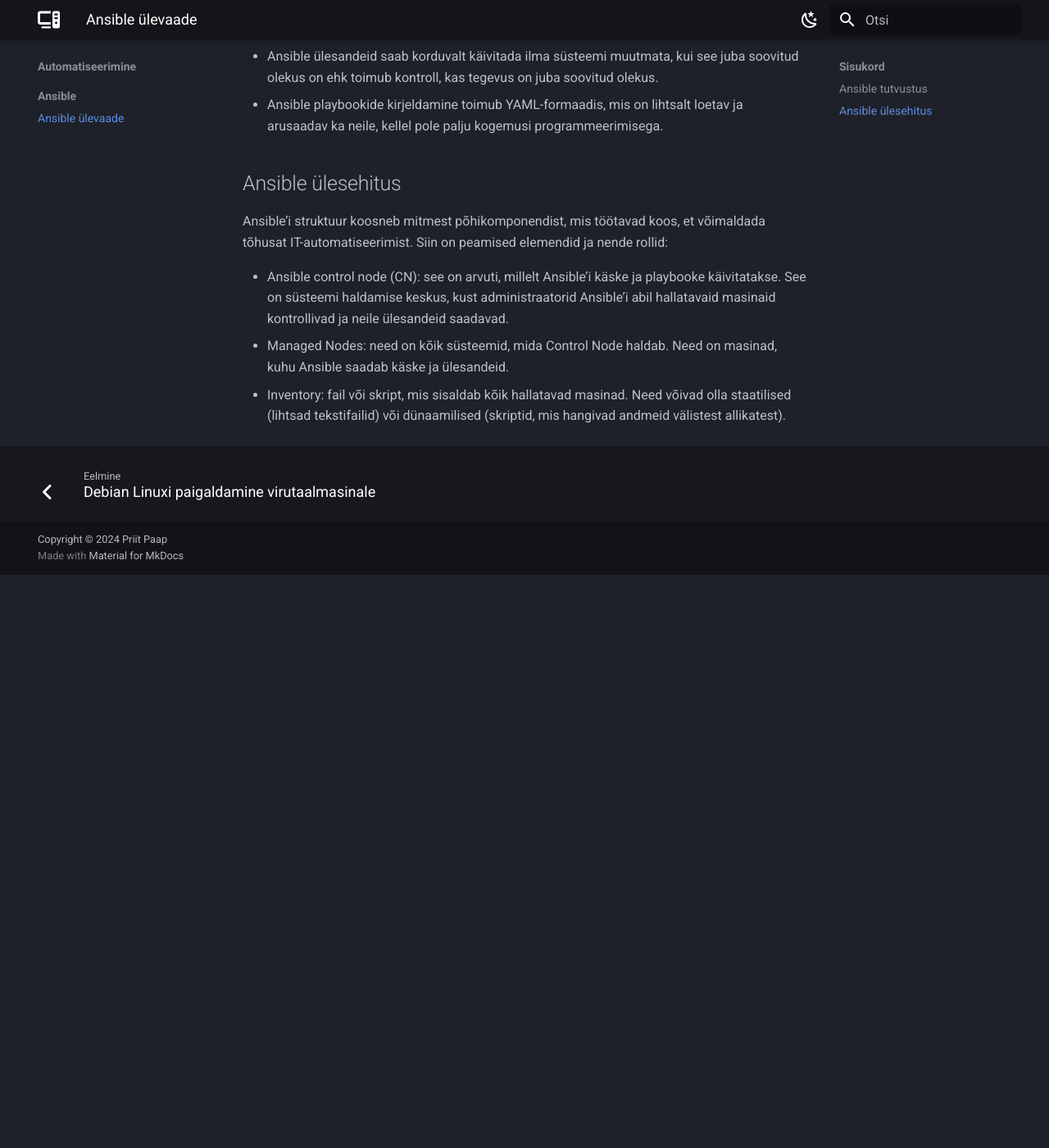
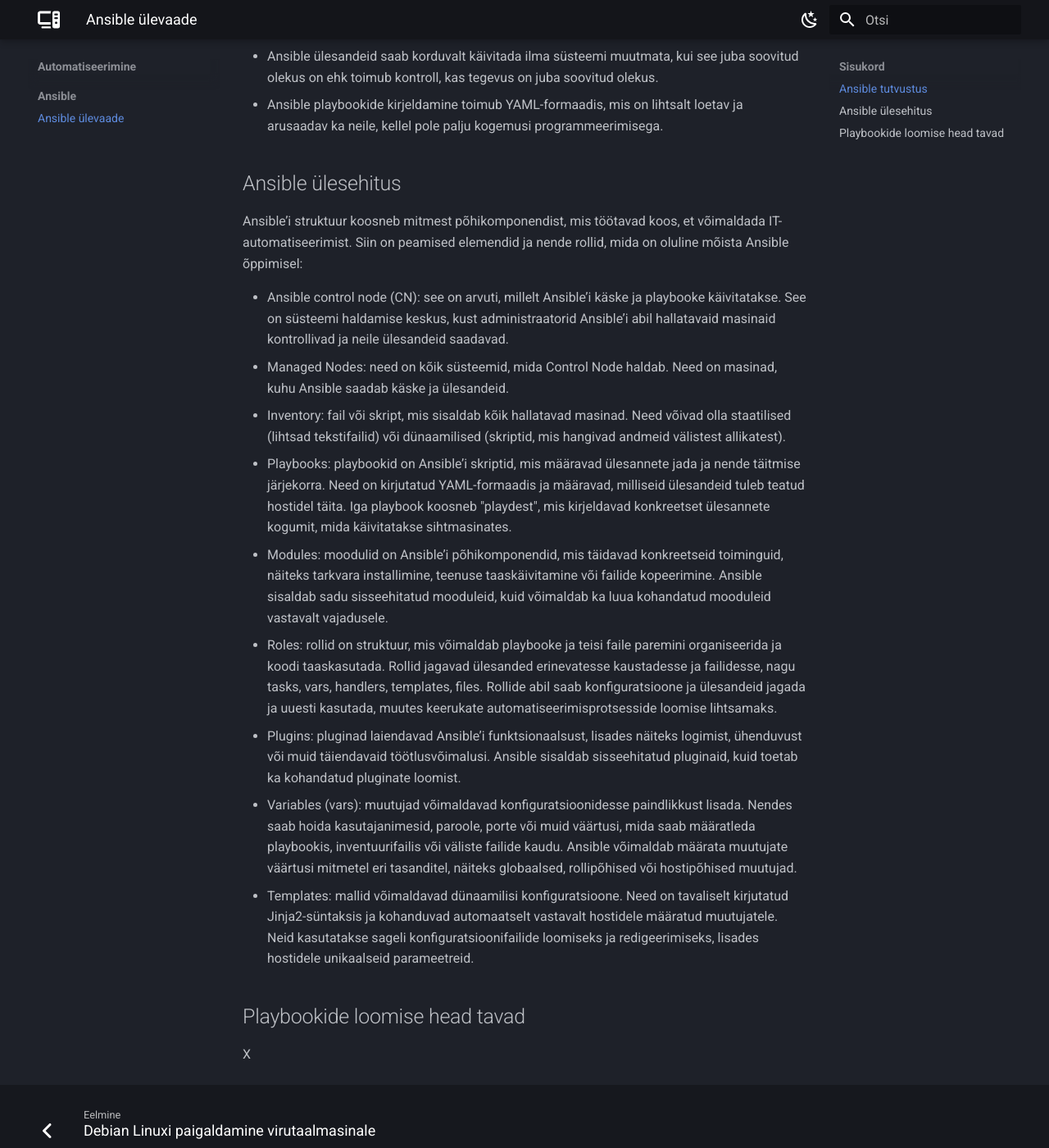
Before and after one commit to priitpaap/priitpaap.github.io, an MkDocs documentation site: the page built from docs/ansibleintro.md, in a window 1280 px wide and 1400 px high, scrolled down 856 px. Shown: the whole window at 82% size. Built offline with MkDocs 1.6.1 and Material for MkDocs 9.7.7, drawn with Linux system fonts in a browser that asks for light colours; before the commit the page ends 1557 px from its top, so only the background shows below that.

Commit message:
Update ansibleintro.md

```diff
--- a/docs/ansibleintro.md
+++ b/docs/ansibleintro.md
@@ -19,8 +19,18 @@
 
 ## Ansible ülesehitus
 
-Ansible’i struktuur koosneb mitmest põhikomponendist, mis töötavad koos, et võimaldada tõhusat IT-automatiseerimist. Siin on peamised elemendid ja nende rollid:
+Ansible’i struktuur koosneb mitmest põhikomponendist, mis töötavad koos, et võimaldada IT-automatiseerimist. Siin on peamised elemendid ja nende rollid, mida on oluline mõista Ansible õppimisel:
 
 - Ansible control node (CN): see on arvuti, millelt Ansible’i käske ja playbooke käivitatakse. See on süsteemi haldamise keskus, kust administraatorid Ansible’i abil hallatavaid masinaid kontrollivad ja neile ülesandeid saadavad.
 - Managed Nodes: need on kõik süsteemid, mida Control Node haldab. Need on masinad, kuhu Ansible saadab käske ja ülesandeid.
 - Inventory: fail või skript, mis sisaldab kõik hallatavad masinad. Need võivad olla staatilised (lihtsad tekstifailid) või dünaamilised (skriptid, mis hangivad andmeid välistest allikatest).
+- Playbooks: playbookid on Ansible’i skriptid, mis määravad ülesannete jada ja nende täitmise järjekorra. Need on kirjutatud YAML-formaadis ja määravad, milliseid ülesandeid tuleb teatud hostidel täita. Iga playbook koosneb "playdest", mis kirjeldavad konkreetset ülesannete kogumit, mida käivitatakse sihtmasinates.
+- Modules: moodulid on Ansible’i põhikomponendid, mis täidavad konkreetseid toiminguid, näiteks tarkvara installimine, teenuse taaskäivitamine või failide kopeerimine. Ansible sisaldab sadu sisseehitatud mooduleid, kuid võimaldab ka luua kohandatud mooduleid vastavalt vajadusele.
+- Roles: rollid on struktuur, mis võimaldab playbooke ja teisi faile paremini organiseerida ja koodi taaskasutada. Rollid jagavad ülesanded erinevatesse kaustadesse ja failidesse, nagu tasks, vars, handlers, templates, files. Rollide abil saab konfiguratsioone ja ülesandeid jagada ja uuesti kasutada, muutes keerukate automatiseerimisprotsesside loomise lihtsamaks.
+- Plugins: pluginad laiendavad Ansible’i funktsionaalsust, lisades näiteks logimist, ühenduvust või muid täiendavaid töötlusvõimalusi. Ansible sisaldab sisseehitatud pluginaid, kuid toetab ka kohandatud pluginate loomist.
+- Variables (vars): muutujad võimaldavad konfiguratsioonidesse paindlikkust lisada. Nendes saab hoida kasutajanimesid, paroole, porte või muid väärtusi, mida saab määratleda playbookis, inventuurifailis või väliste failide kaudu. Ansible võimaldab määrata muutujate väärtusi mitmetel eri tasanditel, näiteks globaalsed, rollipõhised või hostipõhised muutujad.
+- Templates: mallid võimaldavad dünaamilisi konfiguratsioone. Need on tavaliselt kirjutatud Jinja2-süntaksis ja kohanduvad automaatselt vastavalt hostidele määratud muutujatele. Neid kasutatakse sageli konfiguratsioonifailide loomiseks ja redigeerimiseks, lisades hostidele unikaalseid parameetreid.
+
+## Playbookide loomise head tavad
+
+X
```
